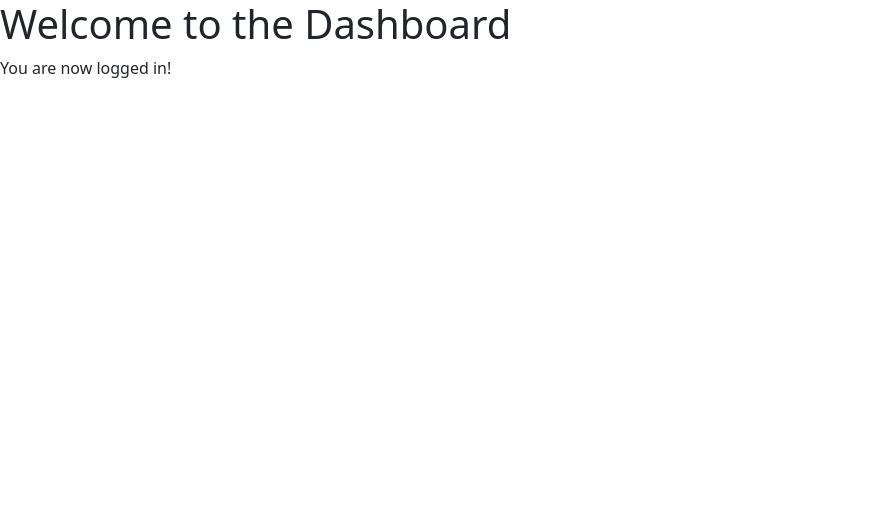
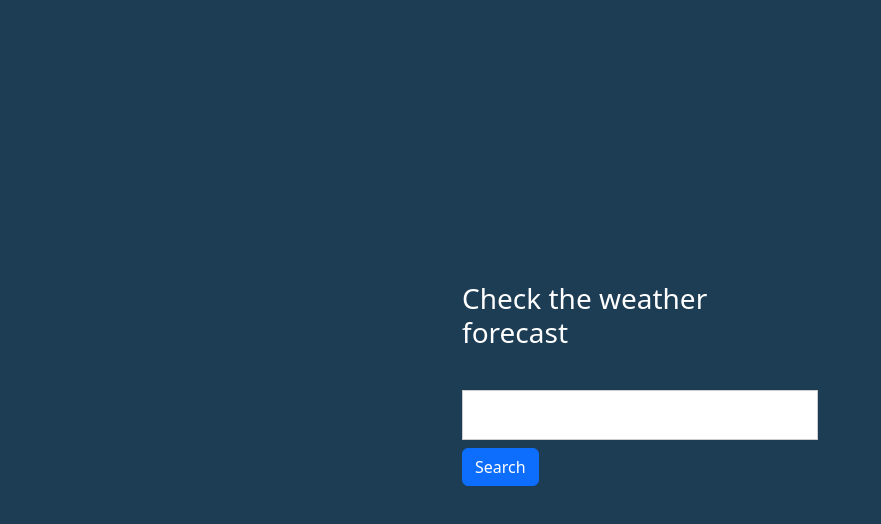
Before and after one commit to jonayoub/final-project, a React (Create React App) app: page /dashboard in a window 1280 px wide. Shown: the top 524 px of the page, without its empty margins (0-881 px from the left). Built offline with nearby package versions, Linux system fonts and the light colour scheme.

Commit message:
Added OpenWeatherApi to dashboard, works with city input

```diff
--- a/package.json
+++ b/package.json
@@ -7,6 +7,7 @@
     "@testing-library/jest-dom": "^5.16.5",
     "@testing-library/react": "^13.4.0",
     "@testing-library/user-event": "^13.5.0",
+    "axios": "^1.4.0",
     "bootstrap": "^5.2.3",
     "react": "^18.2.0",
     "react-dom": "^18.2.0",
--- /dev/null
+++ b/src/Dashboard.css
@@ -0,0 +1,13 @@
+section {
+    background-color: #1d3d55;
+  }
+
+  body{
+    background-color: #1d3d55;
+
+  }
+
+
+h3{
+    color: white;
+}
--- a/src/Dashboard.js
+++ b/src/Dashboard.js
@@ -1,12 +1,73 @@
-import React from 'react';
+import React, { useEffect, useState } from 'react';
+import axios from 'axios';
+import "./Dashboard.css";
+
 
 function Dashboard() {
-  return (
+
+  let [city, setCity] = useState("");
+  let [weather, setWeather] = useState("");
+  function showWeather(response) {
+    setWeather(response.data);
+    console.log(weather);
+  }
+  function handleChange(event) {
+    setCity(event.target.value);
+  }
+  function displayTemperature(event) {
+    event.preventDefault();
+    let url = `https://api.openweathermap.org/data/2.5/weather?q=${city}&appid=318a474343ba36dee83bd4f5c9fe6ee3&units=imperial`
+    axios.get(url).then(showWeather);
+  }
+  // function getImageIcon(weather) {
+  //   const value = weather && Array.isArray(weather) && weather.weather[0].description;
+  //   return value;
+  // }
+  let form = (
     <div>
-      <h1>Welcome to the Dashboard</h1>
-      <p>You are now logged in!</p>
+      <form onSubmit={displayTemperature}>
+        <input type="text" onChange={handleChange} />
+        <input type="submit" class="btn btn-primary"value="Search" />
+      </form>
     </div>
   );
+  return (
+    <section class="vh-100">
+    <div class="container py-5 h-100">
+      <div class="row d-flex justify-content-center align-items-center h-100">
+        <div class="col-md-8 col-lg-6 col-xl-4">
+          <h3 class="mb-4 pb-2 fw-normal">Check the weather forecast</h3>
+          {form}
+          <div class="mb-4 pb-2">
+          </div>
+          {weather && (
+            <div class="card shadow-0 border">
+              <div class="card-body p-4">
+                <h4 class="mb-1 sfw-normal">{weather.name}, {weather.sys.country}</h4>
+                <p class="mb-2">Current temperature: <strong>{weather.main.temp}°F</strong></p>
+                <p>Feels like: <strong>{weather.main.feels_like}°F</strong></p>
+                <p>Max: <strong>{weather.main.temp_max}°F</strong>, Min: <strong>{weather.main.temp_min}°F</strong></p>
+                <div class="d-flex flex-row align-items-center">
+                  <p class="mb-0 me-4">{weather.weather[0].description}</p>
+                  <img src={`http://openweathermap.org/img/wn/${weather.weather[0].icon}@2x.png`} alt="weather icon" />
+                </div>
+              </div>
+            </div>
+          )}
+        </div>
+      </div>
+    </div>
+  </section>
+
+  );
+  // return (
+  //   <div>
+  //     <h1>Welcome to the Dashboard</h1>
+  //     <p>Welcome to the _ dashboard. Here you will find __
+  //       This uses the __ API.
+  //     </p>
+  //   </div>
+  // );
 }
 
 export default Dashboard;
--- a/src/index.css
+++ b/src/index.css
@@ -12,7 +12,6 @@ code {
     monospace;
 }
 
-
 body {
   background-color: #0077cc;
 }
```
Also changed, not shown: 1 other file (tests, documents, lock files or other folders).
